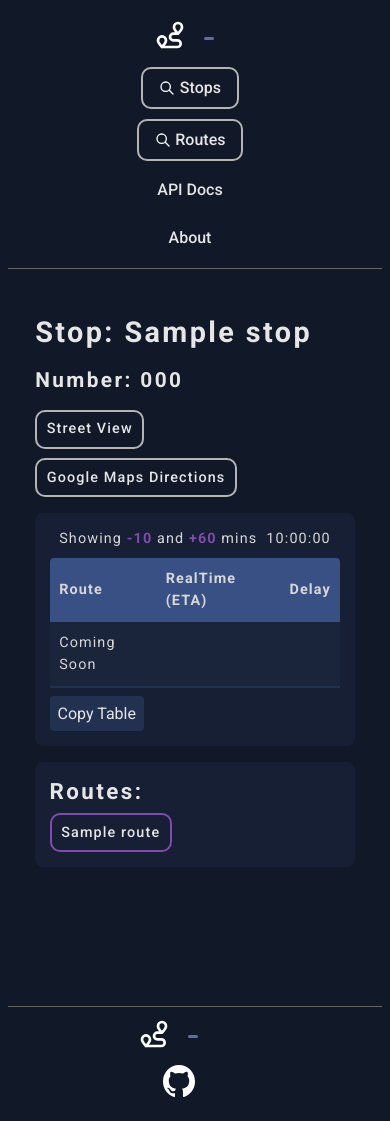
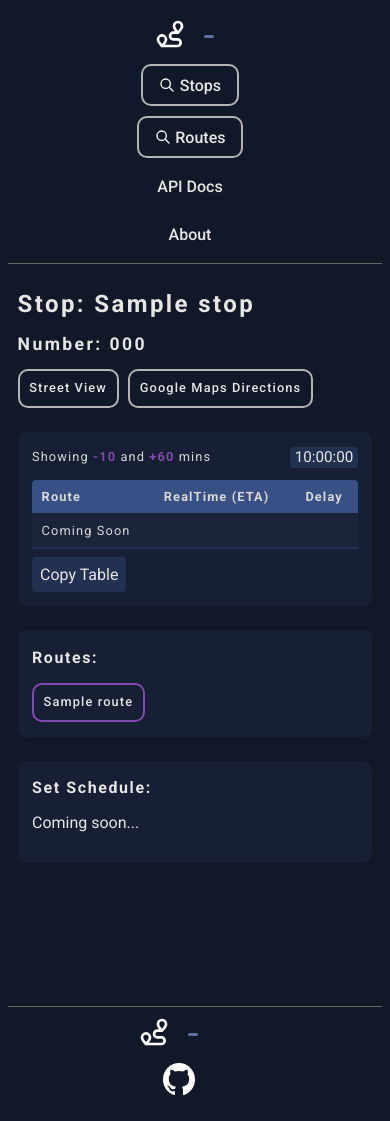
Before and after one commit to ANIALLATOR114/SimplyTransport, a Python web app: template SimplyTransport/templates/realtime/stop.html in a window 390 px wide. After the commit the page ends 1095 px from the top, so only its background shows below. Run offline with Jinja, Linux system fonts and the light colour scheme; the template is opened without the code that fills it: most values are stand-ins (such as "Sample title", 1, 10 or a date in 2020); some libraries are stand-ins or nearby versions.

Commit message:
Stops Routes Styling

```diff
--- a/SimplyTransport/static/static/style.css
+++ b/SimplyTransport/static/static/style.css
@@ -80,12 +80,30 @@ h2 {
 	letter-spacing: 0.15rem;
 }
 
+.h2-svg img {
+	width: 2.1rem;
+	cursor: pointer;
+	transition: all 0.3s ease-in-out;
+	border-radius: 50%;
+}
+
+.h2-svg:hover img {
+	transform: scale(1.1) rotate(180deg);
+}
+
 h3 {
-	font-size: 1.4rem;
+	font-size: 1.3rem;
 	color: var(--font-color);
-	letter-spacing: 0.15rem;
-	margin-top: 0.1rem;
-	margin-bottom: 0.6rem;
+	letter-spacing: 0.1rem;
+}
+
+.h3-table {
+	margin-top: 0.2rem;
+	margin-bottom: 1rem;
+}
+
+.hoverable {
+	cursor: pointer;
 }
 
 .bullet-points li {
@@ -108,8 +126,8 @@ h3 {
 }
 
 .inner-container {
-	margin-top: 1rem;
-	margin-bottom: 1rem;
+	margin-top: 1.5rem;
+	margin-bottom: 1.5rem;
 	border-radius: 0.5rem;
 	padding: 0.9rem;
 	background-color: var(--bg-color-bump);
@@ -122,7 +140,10 @@ h3 {
 }
 
 .table-search th {
-	padding: 0.6rem;
+	padding-left: 0.6rem;
+	padding-right: 0.6rem;
+	padding-top: 0.6rem;
+	padding-bottom: 0.5rem;
 	text-align: left;
 	background-color: var(--bg-color-light);
 }
@@ -140,7 +161,10 @@ h3 {
 }
 
 .table-search td {
-	padding: 0.6rem;
+	padding-left: 0.6rem;
+	padding-right: 0.6rem;
+	padding-top: 0.6rem;
+	padding-bottom: 0.5rem;
 }
 
 .table-search tbody tr {
@@ -201,6 +225,7 @@ h3 {
 	padding-left: 0.3rem;
 	padding-right: 0.3rem;
 	border-radius: 0.25rem;
+	font-size: 1.1rem;
 }
 
 .input-with-loader {
@@ -235,9 +260,7 @@ h3 {
 }
 
 .table-search-top-text-pad {
-	padding-bottom: 0.5rem;
-	padding-left: 0.6rem;
-	padding-right: 0.6rem;
+	padding-bottom: 0.7rem;
 }
 
 .link-button {
@@ -295,18 +318,42 @@ h3 {
 
 @media screen and (max-width: 900px) {
 	.container {
-		padding: 0.7rem;
+		padding: 0.6rem;
 	}
 
 	h1 {
-		font-size: 1.8rem;
+		font-size: 1.5rem;
 	}
 
 	h2 {
-		font-size: 1.3rem;
+		font-size: 1.1rem;
+	}
+
+	h3 {
+		font-size: 1rem;
 	}
 
 	.dense-text {
-		font-size: 0.9rem;
+		font-size: 0.8rem;
+	}
+
+	.narrow-container {
+		padding: 0rem;
+	}
+
+	.code-highlight {
+		font-size: 0.95rem;
+	}
+
+	.table-search th {
+		padding-right: 0.4rem;
+		padding-top: 0.4rem;
+		padding-bottom: 0.3rem;
+	}
+
+	.table-search td {
+		padding-right: 0.4rem;
+		padding-top: 0.4rem;
+		padding-bottom: 0.3rem;
 	}
 }
--- a/SimplyTransport/templates/base.html
+++ b/SimplyTransport/templates/base.html
@@ -15,7 +15,8 @@
         <link rel="icon" type="image/png" sizes="32x32" href="/favicon-32x32.png">
         <link rel="icon" type="image/png" sizes="16x16" href="/favicon-16x16.png">
         <link rel="manifest" href="/site.webmanifest">
-        <link rel="stylesheet" href="/static/style.css" />
+        <link rel="stylesheet"
+              href="/static/style.css?{{ request.app.openapi_config.version }}" />
         <link rel="preconnect" href="https://fonts.googleapis.com" crossorigin>
         <link rel="preconnect" href="https://fonts.gstatic.com" crossorigin>
         <link href="https://fonts.googleapis.com/css2?family=Roboto:ital,wght@0,400;0,500;0,700;0,900;1,400;1,500;1,700;1,900&display=swap"
@@ -35,4 +36,5 @@
         </div>
     </body>
     <script src="https://unpkg.com/htmx.org@1.9.7"></script>
+    <script src="/static/tablesort.js?{{ request.app.openapi_config.version }}"></script>
 </html>
--- a/SimplyTransport/templates/footer.html
+++ b/SimplyTransport/templates/footer.html
@@ -25,6 +25,7 @@
 }
 .social-icon:hover {
     box-shadow: 0 0 14px #01FFF4;
+    transform: scale(1.1);
 }
 
 .page-container {
--- a/SimplyTransport/templates/gtfs_search/route_search.html
+++ b/SimplyTransport/templates/gtfs_search/route_search.html
@@ -18,7 +18,7 @@
                        hx-get="/search/routes?pageSize=20"
                        hx-trigger="keyup[target.value.length> 0] changed delay:200ms, search"
                        hx-target="#route-search-results"
-                       hx-swap="innerhtml"
+                       hx-swap="innerhtml transition:true"
                        type="search"
                        name="search"
                        placeholder="Search...">
--- a/SimplyTransport/templates/gtfs_search/stop_result.html
+++ b/SimplyTransport/templates/gtfs_search/stop_result.html
@@ -28,14 +28,14 @@
             <button class="pagination-button"
                     hx-get="/search/stops?currentPage={{ page - 1 }}&pageSize=20"
                     hx-target="#stop-search-results"
-                    hx-swap="innerhtml"
+                    hx-swap="innerhtml transition:true"
                     hx-include="[name='search']">Previous Page</button>
         {% endif %}
         {% if page < totalpages %}
             <button class="pagination-button"
                     hx-get="/search/stops?currentPage={{ page + 1 }}&pageSize=20"
                     hx-target="#stop-search-results"
-                    hx-swap="innerhtml"
+                    hx-swap="innerhtml transition:true"
                     hx-include="[name='search']">Next Page</button>
         {% endif %}
     </div>
--- a/SimplyTransport/templates/gtfs_search/stop_search.html
+++ b/SimplyTransport/templates/gtfs_search/stop_search.html
@@ -18,7 +18,7 @@
                        hx-get="/search/stops?pageSize=20"
                        hx-trigger="keyup[target.value.length > 0] changed delay:200ms, search"
                        hx-target="#stop-search-results"
-                       hx-swap="innerhtml"
+                       hx-swap="innerhtml transition:true"
                        type="search"
                        name="search"
                        placeholder="Search..."
--- a/SimplyTransport/templates/navbar.html
+++ b/SimplyTransport/templates/navbar.html
@@ -121,6 +121,10 @@
     .navbar {
         position: relative;
     }
+
+    .navbar-head {
+        font-size: 1.2rem;
+    }
 }
 </style>
 <nav class="navbar">
--- a/SimplyTransport/templates/realtime/stop.html
+++ b/SimplyTransport/templates/realtime/stop.html
@@ -24,7 +24,7 @@
         </div>
         <div class="inner-container">
             <div class="flex-separate table-search-top-text-pad">
-                <span class="dense-text">Showing <span class="word-highlight">-10</span> and <span class="word-highlight">+60</span> mins</span><span class="dense-text">{{ current_time.strftime("%H:%M:%S") }}</span>
+                <span class="dense-text">Showing <span class="word-highlight">-10</span> and <span class="word-highlight">+60</span> mins</span><span class="code-highlight">{{ current_time.strftime("%H:%M:%S") }}</span>
             </div>
             <table class="table-search">
                 <thead>
@@ -48,11 +48,11 @@
             </div>
         </div>
         <div class="inner-container">
-            <h3>Routes:</h3>
+            <h3 class="h3-table">Routes:</h3>
             <div class="flex-gap">
                 {% if routes %}
                     {% for route in routes %}
-                        <a style="text-decoration: none" href="/realtime/route/{{ route.id }}">
+                        <a style="text-decoration: none" href="/realtime/route/{{ route.id }}/1">
                             <button class="no-line-break route-link-button dense-text">{{ route.short_name }}</button>
                         </a>
                     {% endfor %}
@@ -61,6 +61,10 @@
                 {% endif %}
             </div>
         </div>
+        <div class="inner-container">
+            <h3 class="h3-table">Set Schedule:</h3>
+            <p>Coming soon...</p>
+        </div>
     </div>
     {% include "widgets/copy-to-clipboard.html" %}
 {% endblock content %}
```
Also changed, not shown: SimplyTransport/controllers/realtime.py (+6 -4 lines), SimplyTransport/domain/route/repo.py (+7 -2 lines), SimplyTransport/domain/stop/repo.py (+28 -0 lines), SimplyTransport/static/static/tablesort.js (added, +70 -0 lines), SimplyTransport/templates/gtfs_search/route_result.html (+4 -4 lines), SimplyTransport/templates/realtime/route.html (+33 -11 lines), SimplyTransport/static/static/signpost.svg (added), SimplyTransport/static/static/swap-arrow.svg (added).
